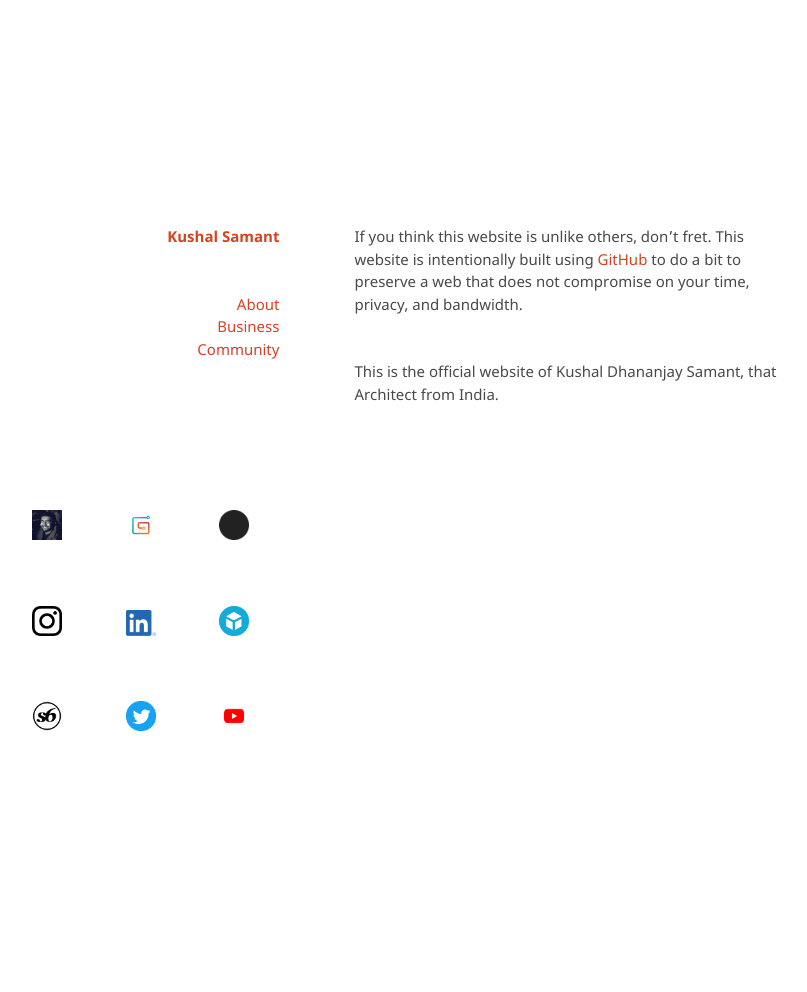
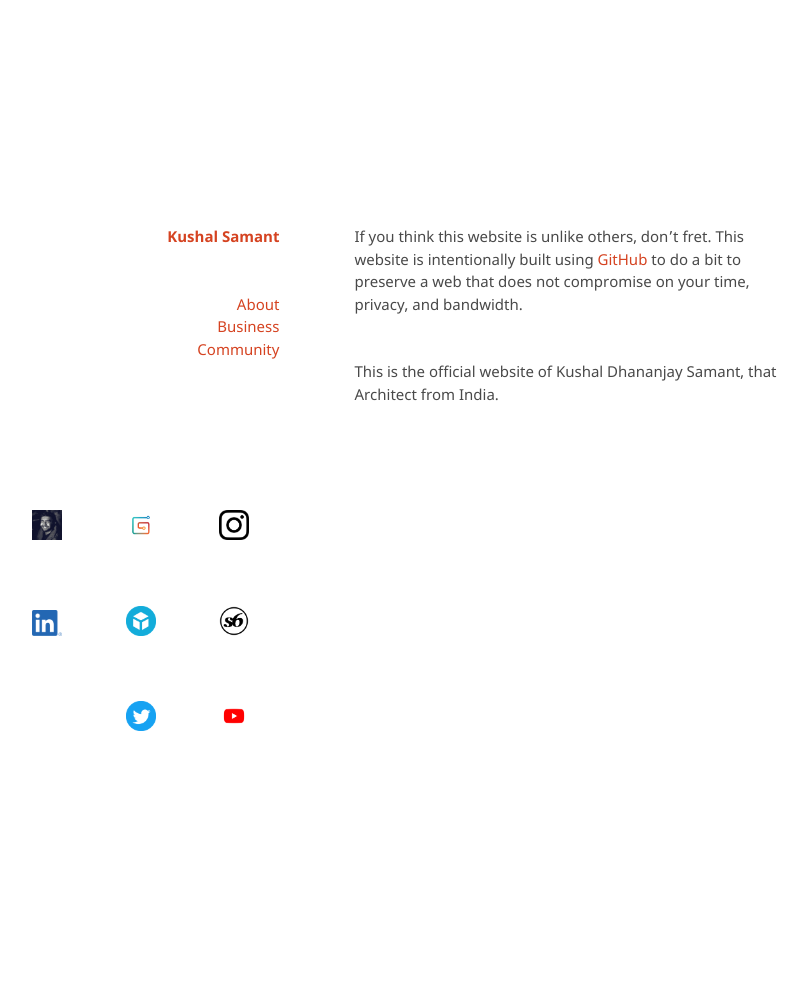
Before and after one commit to kvshvlin/kvshvlin.github.io, a Jekyll site: the page built from index.md, in a window 1280 px wide. Shown: the whole page, without its empty margins (274-1081 px from the left). Built offline with Jekyll 4.4.1, drawn with Linux system fonts in a browser that asks for light colours; our own code applies the rules of GitHub Pages for plain Markdown files.

Commit message:
Update default.html

```diff
--- a/_layouts/default.html
+++ b/_layouts/default.html
@@ -32,7 +32,6 @@
             <p>
                <a href="https://kushalsamant.github.io"><img src="/assets/img/logo_kushal_samant_profile_picture.png" alt="Home" width="30"></a>
                <a href="https://www.gum.co/yourmailproject" rel="noopener noreferrer" target="_blank"><img src="/assets/img/logogumroad.png" alt="Gumroad" width="30"></a>
-               <a href="https://www.instagram.com/alienscapes" rel="noopener noreferrer" target="_blank"><img src="/assets/img/logoalienscapes.png" alt="Alienscapes" width="30"></a>
                <a href="https://www.instagram.com/kushalsamant_" rel="noopener noreferrer" target="_blank"><img src="/assets/img/logoinstagram.png" alt="Instagram" width="30"></a>
                <a href="https://www.linkedin.com/in/kushalsamant" rel="noopener noreferrer" target="_blank"><img src="/assets/img/logolinkedin.png" alt="LinkedIn" width="30"></a>
                <a href="https://www.sketchfab.com/wikihousebom" rel="noopener noreferrer" target="_blank"><img src="/assets/img/logosketchfab.png" alt="Sketchfab" width="30"></a>
```
